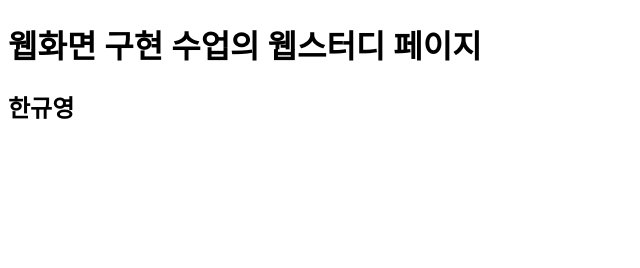
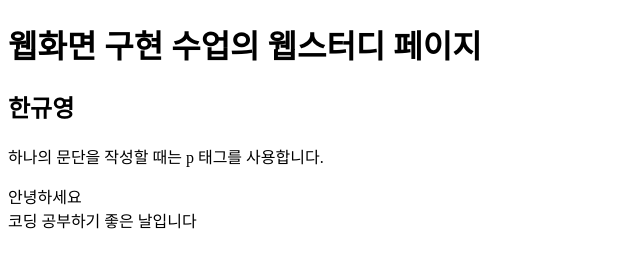
Before and after one commit to kyuyoungHan/WebStudy, a plain HTML site: page index.html in a window 1280 px wide. Shown: the whole page, without its empty margins (0-640 px from the left). Drawn offline with Linux system fonts and the light colour scheme.

Commit message:
두번째 커밋

```diff
--- a/index.html
+++ b/index.html
@@ -8,6 +8,10 @@
 <body>
     <h1>웹화면 구현 수업의 웹스터디 페이지</h1>
     <h2>한규영</h2>
+    <p>하나의 문단을 작성할 때는 p 태그를 사용합니다. </p>
+    <p>안녕하세요 <br>
+        코딩 공부하기 좋은 날입니다
+    </p>
 
 </body>
 </html>
```
